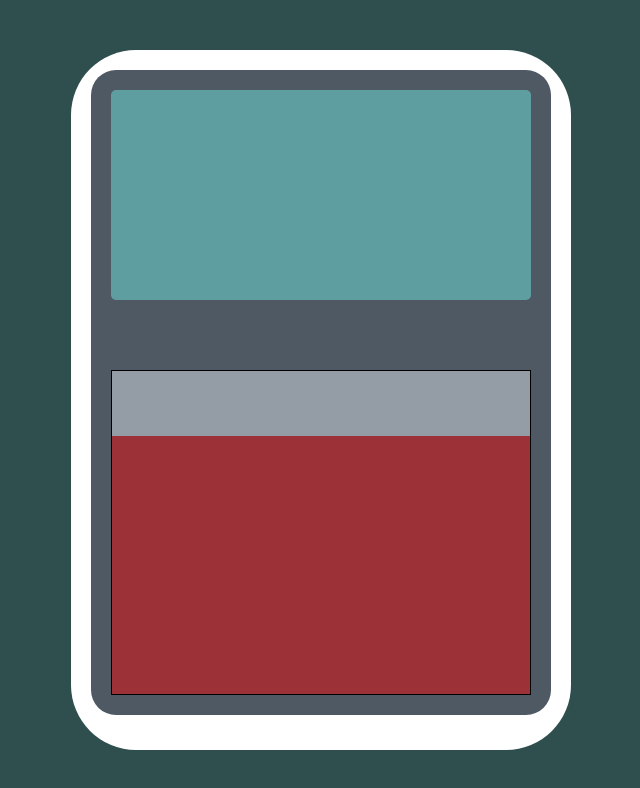
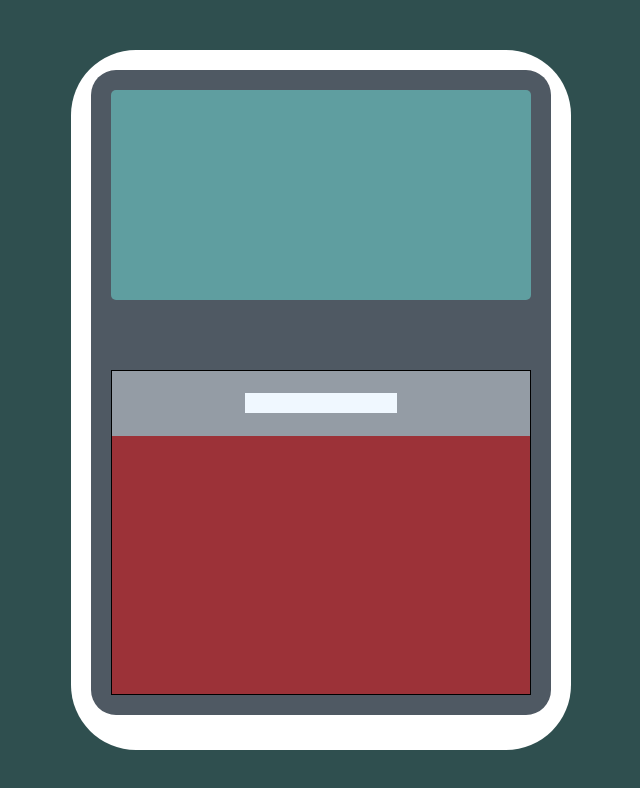
Before and after one commit to ziko1905/basic-calculator-js, a plain HTML site: page index.html in a window 1280 px wide. Shown: the whole page, without its empty margins (319-959 px from the left). Drawn offline with Linux system fonts and the light colour scheme.

Commit message:
add and fix divs for functional buttons

```diff
--- a/index.html
+++ b/index.html
@@ -11,7 +11,11 @@
         <div class="inner-calc-body">
             <canvas id="display"></canvas>
             <div class="buttons">
-                <div class="functional-buttons"></div>
+                <div class="functional-buttons">
+                    <div id="placeholder"></div>
+                    <div id="left-right-buttons"></div>
+                    <div id="on-of-button"></div>
+                </div>
                 <div class="math-buttons">
                     <div class="number-buttons"></div>
                     <div class="operation-buttons"></div>
--- a/style.css
+++ b/style.css
@@ -36,6 +36,8 @@ body {
 }
 
 .functional-buttons {
+    display: flex;
+    flex-direction: row; /* i think i am doing this wrong */
     background-color: rgba(240, 248, 255, 0.425);
     flex: 1;
 
@@ -45,3 +47,19 @@ body {
     flex: 4;
     background-color: rgba(255, 0, 0, 0.438);
 }
+
+#left-right-buttons {
+    background-color: aliceblue;
+    width: 20px;
+    height: 20px;
+    flex: auto;
+    align-self: center;
+}
+
+#placeholder {
+    flex: auto;
+}
+
+#on-of-button {
+    flex: auto;
+}
```
